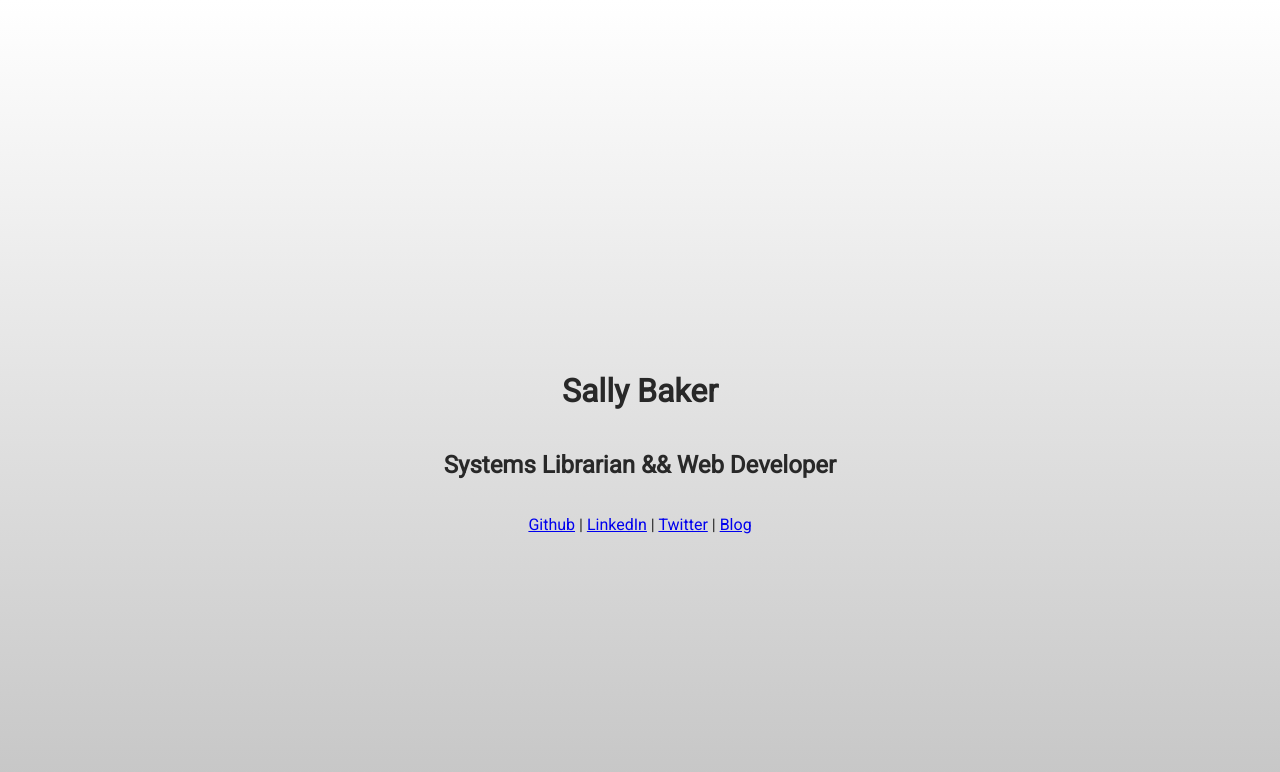
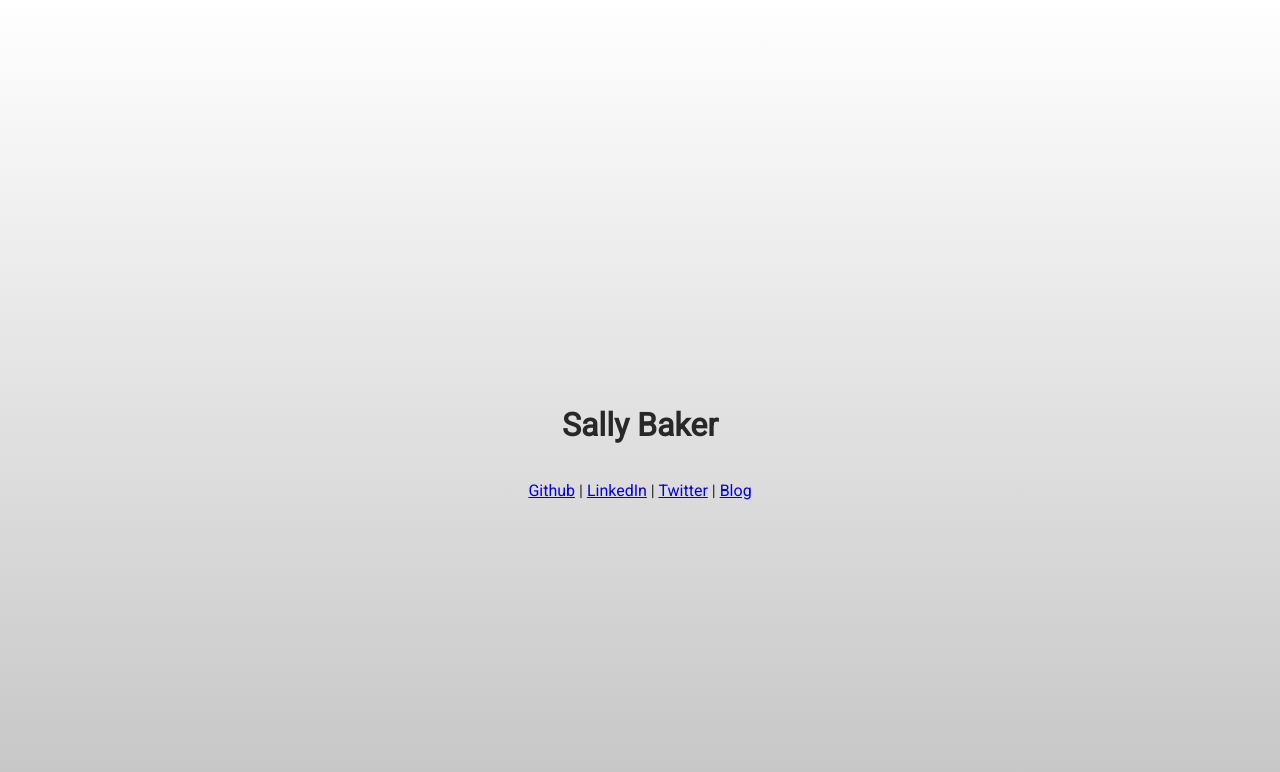
Before and after one commit to sallybaker/sallybaker.github.io, a Jekyll site: the page built from index.html, in a window 1280 px wide. Shown: the top 772 px of the page. Built offline with Jekyll 4.4.1, drawn with Linux system fonts in a browser that asks for light colours.

Commit message:
remove h2 on homepage

```diff
--- a/index.html
+++ b/index.html
@@ -3,7 +3,6 @@ layout: default
 title: Sally Baker
 ---
 <h1>Sally Baker</h1>
-<h2>Systems Librarian && Web Developer</h2>
 <p class="social">
     <a target="_blank" href="https://github.com/sallybaker">Github</a> |
     <a target="_blank" href="https://www.linkedin.com/in/sallyrbaker/">LinkedIn</a> |
```
